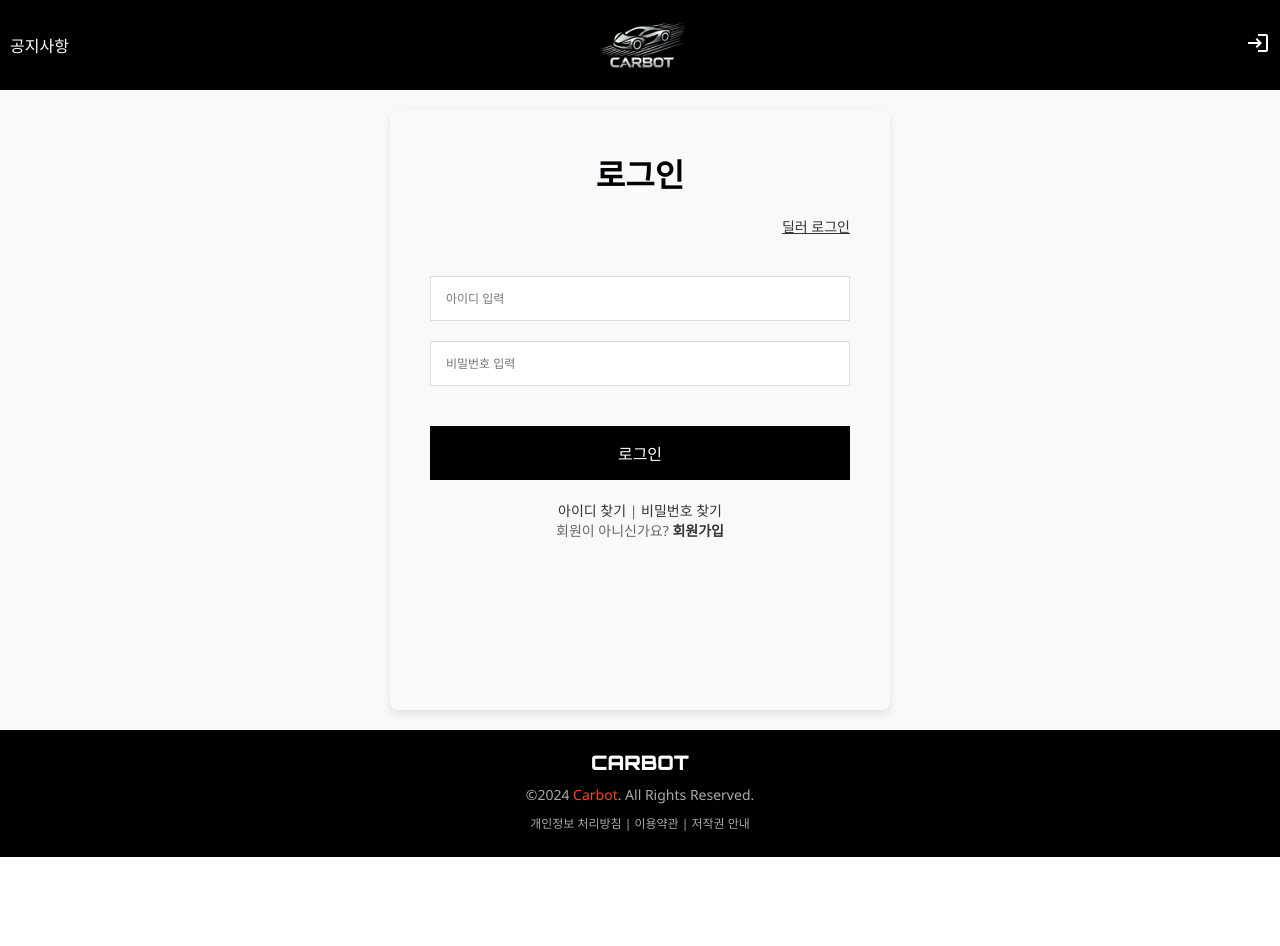
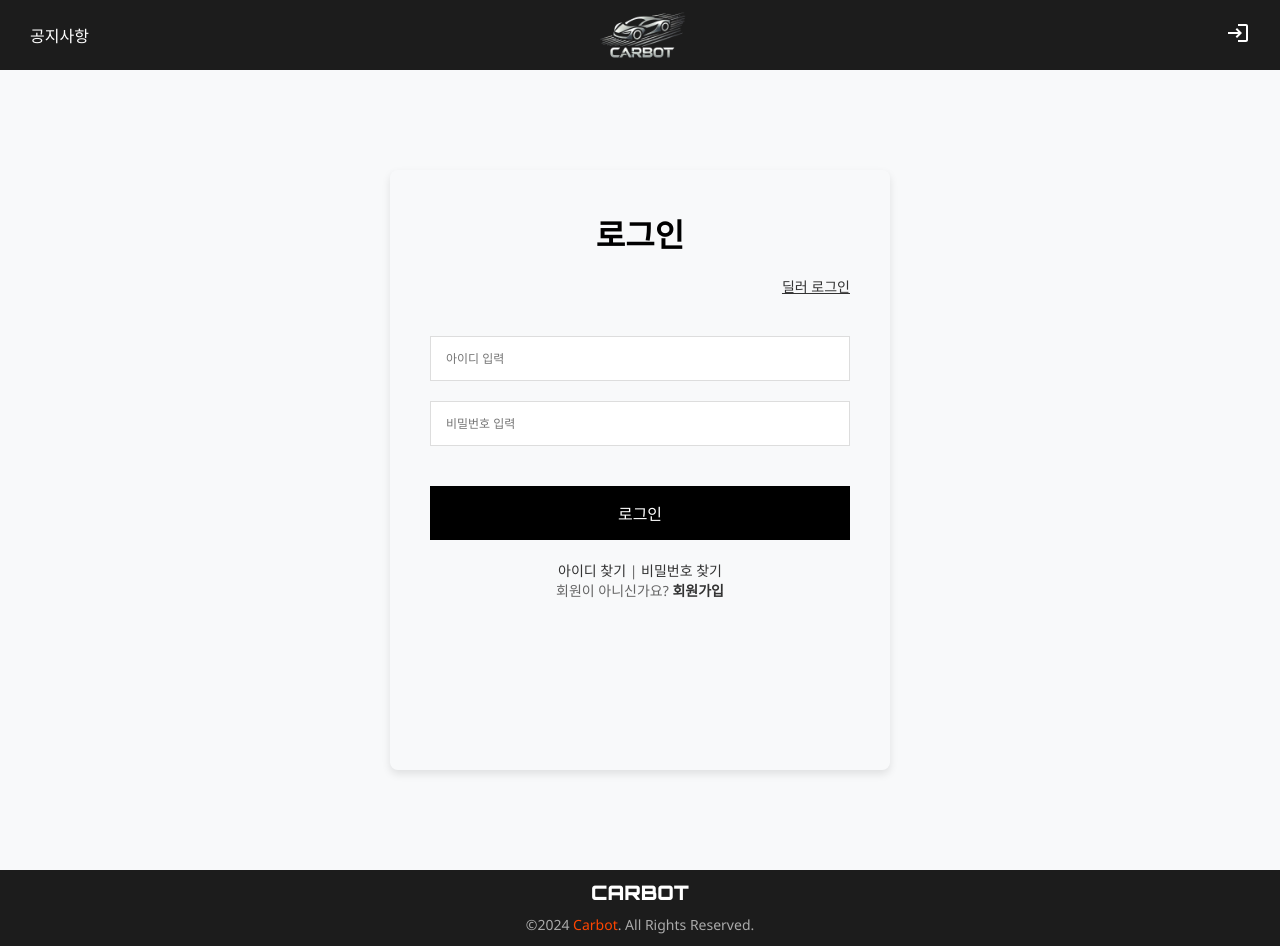
Before and after one commit to guswlda/carbot, a React (Create React App) app in the folder front/: page /login in a window 1280 px wide. Shown: the top 946 px of the page. Before the commit the page ends 857 px from the top, so only its background shows below. Built offline with nearby package versions, Linux system fonts and the light colour scheme; the HTML template or start-up script is replaced by a standard one.

Commit message:
f_header_footer_fixed

```diff
--- a/front/src/App.js
+++ b/front/src/App.js
@@ -6,16 +6,20 @@
 import Login from './components/auth/login';
 import CarInfo from './components/carinfo/carInfo';
 import CarSelect from './components/carselect/carSelect';
+import Layout from './components/Layout';
 
 const App = () => {
   return (
     <Router>
       <Routes>
-        <Route path='/' element={<Main />} />
-        <Route path='/notification' element={<Notification />} />
-        <Route path='/login' element={<Login />} />
-        <Route path='/carInfo' element={<CarInfo />} />
-        <Route path='/carSelect' element={<CarSelect />} />
+        {/* Layout을 모든 페이지의 상위 컴포넌트로 설정 */}
+        <Route element={<Layout />}>
+          <Route path="/" element={<Main />} />
+          <Route path="/notification" element={<Notification />} />
+          <Route path="/login" element={<Login />} />
+          <Route path="/carInfo" element={<CarInfo />} />
+          <Route path="/carSelect" element={<CarSelect />} />
+        </Route>
       </Routes>
     </Router>
   );
--- /dev/null
+++ b/front/src/components/Layout.js
@@ -0,0 +1,19 @@
+// Layout.js
+import React from 'react';
+import Header from '../components/header/header'; // Header 컴포넌트 import
+import Footer from '../components/footer/footer'; // Footer 컴포넌트 import
+import { Outlet } from 'react-router-dom';
+
+const Layout = () => {
+  return (
+    <div className="layout">
+      <Header />
+      <main>
+        <Outlet /> {/* Outlet을 통해 각 페이지의 콘텐츠가 렌더링됩니다 */}
+      </main>
+      <Footer />
+    </div>
+  );
+};
+
+export default Layout;
--- a/front/src/components/auth/login.js
+++ b/front/src/components/auth/login.js
@@ -1,49 +1,37 @@
 // login.js
 import React from 'react';
 import './login.css';
-import Header from '../header/header';
-import Footer from '../footer/footer';
 
 const Login = () => {
   return (
-    <div className='page-container'>
-      {/* Header */}
-      <header className='header'>
-        <Header />
-      </header>
-
+    <div className="page-container">
       {/* Login Box */}
-      <section className='login-container'>
-        <div className='login-box'>
-          <div className='login-box-text'>
+      <section className="login-container">
+        <div className="login-box">
+          <div className="login-box-text">
             <h1>로그인</h1>
-            <a href='#' className='corporate-login'>
+            <a href="#" className="corporate-login">
               딜러 로그인
             </a>
           </div>
 
           {/* Input Fields */}
-          <input type='text' placeholder='아이디 입력' />
-          <input type='password' placeholder='비밀번호 입력' />
+          <input type="text" placeholder="아이디 입력" />
+          <input type="password" placeholder="비밀번호 입력" />
           <button>로그인</button>
 
           {/* Help Links */}
-          <div className='help-links'>
-            <a href='#'>아이디 찾기</a> | <a href='#'>비밀번호 찾기</a>
+          <div className="help-links">
+            <a href="#">아이디 찾기</a> | <a href="#">비밀번호 찾기</a>
             <p>
               회원이 아니신가요?{' '}
-              <a href='#' className='signup-link'>
+              <a href="#" className="signup-link">
                 회원가입
               </a>
             </p>
           </div>
         </div>
       </section>
-
-      {/* Footer */}
-      <footer className='footer'>
-        <Footer />
-      </footer>
     </div>
   );
 };
--- a/front/src/components/carselect/carSelect.css
+++ b/front/src/components/carselect/carSelect.css
@@ -6,7 +6,7 @@
   padding: 20px;
   margin-top: 60px; /* 헤더 아래 공간 확보 */
   margin-bottom: 60px; /* 푸터 위 공간 확보 */
-  height: 864px;
+  height: auto;
 }
 
 h2 {
--- a/front/src/components/carselect/carSelect.js
+++ b/front/src/components/carselect/carSelect.js
@@ -1,7 +1,5 @@
 import React, { useState } from 'react';
 import './carSelect.css';
-import Header from '../header/header'; // Header 컴포넌트 가져오기
-import Footer from '../footer/footer'; // Footer 컴포넌트 가져오기
 import { Link } from 'react-router-dom';
 import Eximg from '../../images/genesis.png';
 
@@ -19,9 +17,6 @@
 
   return (
     <div className="car-select-page">
-      {/* Header Section */}
-      <Header />
-
       {/* Main Content */}
       <div className="car-select-container">
         <h2>나에게 맞는 차량을 검색해 보세요!</h2>
@@ -64,9 +59,6 @@
           </div>
         </div>
       </div>
-
-      {/* Footer Section */}
-      <Footer />
     </div>
   );
 };
--- a/front/src/components/main/main.js
+++ b/front/src/components/main/main.js
@@ -1,6 +1,4 @@
 import React from 'react';
-import Header from '../header/header';
-import Footer from '../footer/footer';
 import './main.css';
 import Video from '../../video/graycar.mp4';
 import Eximage from '../../images/genesis.png';
@@ -9,11 +7,6 @@
 const Main = () => {
   return (
     <div className="main-container">
-      {/* header section */}
-      <header className="header">
-        <Header />
-      </header>
-
       {/* video section */}
       <section className="video-section">
         <video className="background-video" autoPlay loop muted>
@@ -61,11 +54,6 @@
           <button>차량 조회</button>
         </Link>
       </div>
-
-      {/* footer section */}
-      <div className="footer">
-        <Footer />
-      </div>
     </div>
   );
 };
```
Also changed, not shown: front/src/components/auth/join.js (+1 -14 lines).
